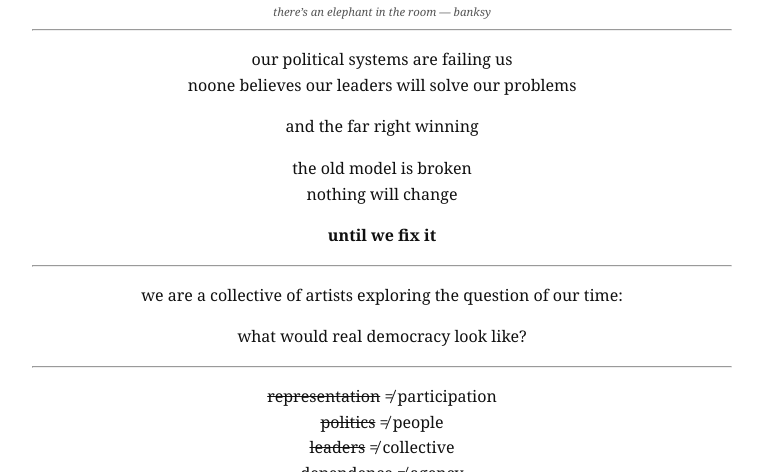
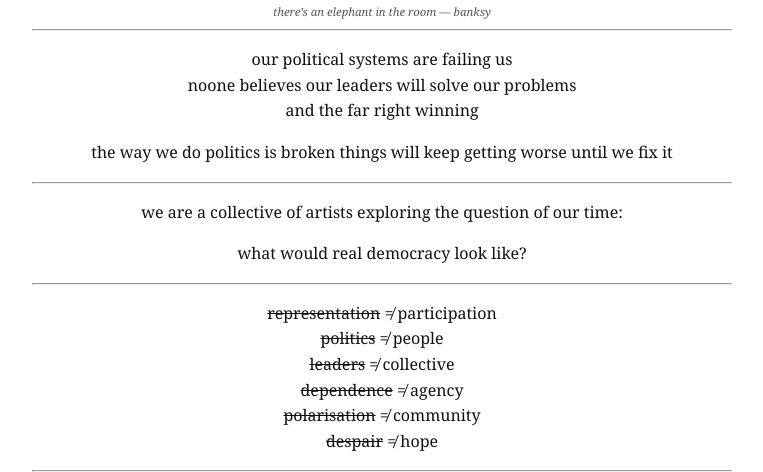
Before and after one commit to makingmovements/collective, a Jekyll site: the page built from index.md, in a window 1280 px wide and 900 px high, scrolled down 395 px, cut to the strip 119-591 px from the top of the window. Shown: the whole strip, without its empty margins (258-1021 px from the left). Built offline with Jekyll 4.4.1, drawn with Linux system fonts in a browser that asks for light colours.

Commit message:
Update index.md

```diff
--- a/index.md
+++ b/index.md
@@ -16,13 +16,11 @@ title: making movements
 
 our political systems are failing us
 noone believes our leaders will solve our problems
-
 and the far right winning
 
-the old model is broken
-nothing will change
-
-**until we fix it**
+the way we do politics is broken
+things will keep getting worse
+until we fix it
 
 ---
 
```
